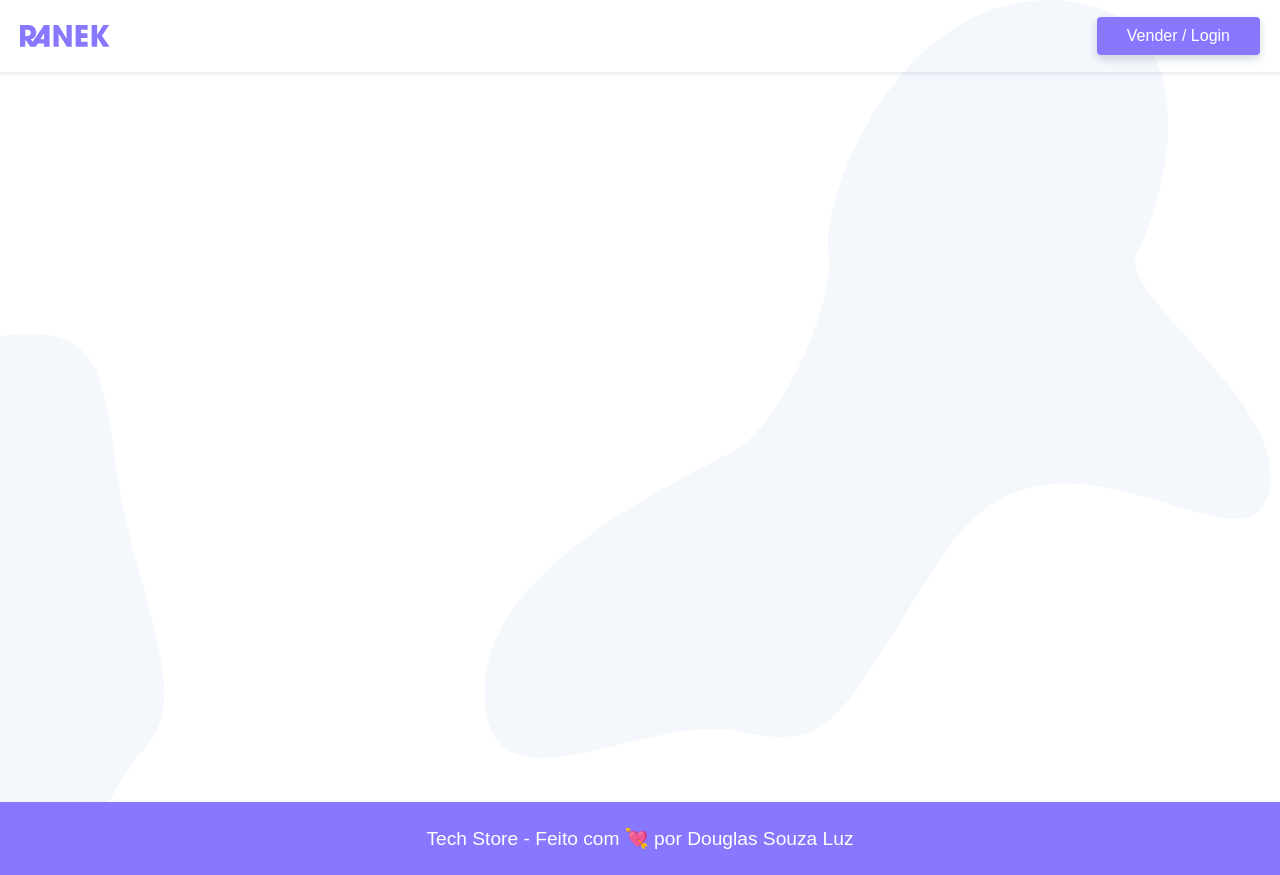
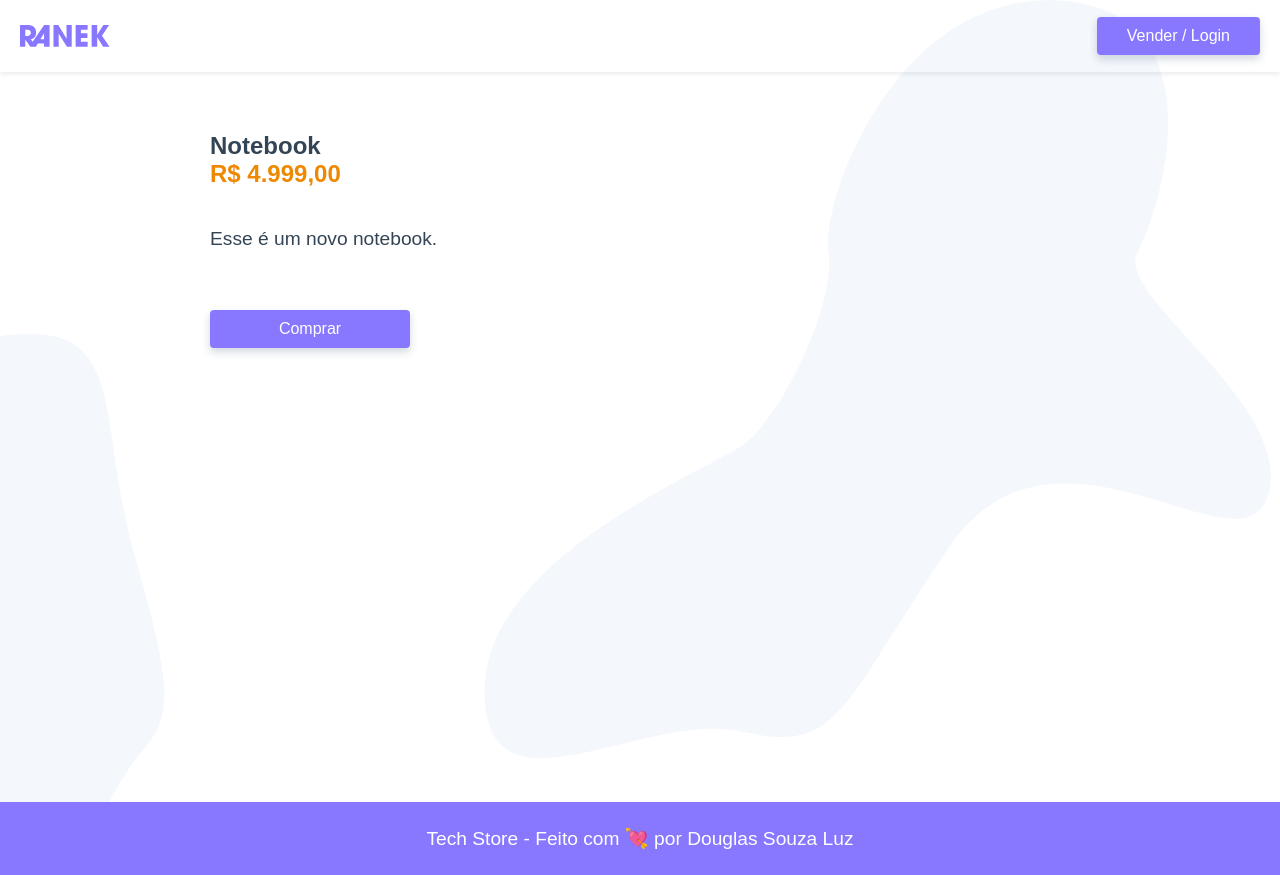
Before and after one commit to dougluz/tech-store, a Vue app: page /produto/notebook in a window 1280 px wide. Built offline with nearby package versions, Linux system fonts and the light colour scheme; data requests are answered from the project's data file.

Commit message:
feat: added a page to show the product details

```diff
--- a/src/components/ProductsList.vue
+++ b/src/components/ProductsList.vue
@@ -4,9 +4,9 @@
       <transition mode="out-in">
         <div class="produtos" v-if="products" key="produtos">
           <div class="produto" v-for="(product, index) in products" :key="index">
-            <router-link to="/">
+            <router-link :to="{ name: 'Produto', params: { id: product.id }}">
               <img v-if="product.fotos" :src="product.fotos[0]" :alt="product.fotos[0].titulo" />
-              <p class="preco">{{ product.preco }}</p>
+              <p class="preco">{{ product.preco | numeroPreco }}</p>
               <h2 class="titulo">{{ product.nome }}</h2>
               <p class="">{{ product.descricao }}</p>
             </router-link>
--- a/src/main.js
+++ b/src/main.js
@@ -1,3 +1,4 @@
+/* eslint-disable no-restricted-globals */
 import Vue from 'vue';
 import LoadingPage from '@/components/LoadingPage.vue';
 import App from './App.vue';
@@ -8,6 +9,17 @@ Vue.config.productionTip = false;
 
 Vue.component('LoadingPage', LoadingPage);
 
+Vue.filter('numeroPreco', (valor) => {
+  const preco = Number(valor);
+  if (!isNaN(preco)) {
+    return preco.toLocaleString('pt-BR', {
+      style: 'currency',
+      currency: 'BRL',
+    });
+  }
+  return 0;
+});
+
 new Vue({
   router,
   store,
--- a/src/router/index.js
+++ b/src/router/index.js
@@ -1,6 +1,7 @@
 import Vue from 'vue';
 import VueRouter from 'vue-router';
-import Home from '../views/Home.vue';
+import Produto from '@/views/Produto.vue';
+import Home from '@/views/Home.vue';
 
 Vue.use(VueRouter);
 
@@ -9,6 +10,12 @@ const routes = [
     path: '/',
     name: 'Home',
     component: Home,
+  },
+  {
+    path: '/produto/:id',
+    name: 'Produto',
+    component: Produto,
+    props: true,
   },
 ];
 
--- /dev/null
+++ b/src/views/Produto.vue
@@ -0,0 +1,68 @@
+<template>
+  <section >
+    <div v-if="product" class="produto">
+      <ul class="fotos" v-if="product.fotos">
+        <li v-for="(foto, index) in products.fotos" :key="index">
+          <img :src="foto.src" :alt="foto.titulo">
+        </li>
+      </ul>
+      <div class="info">
+        <h1>{{ product.nome }}</h1>
+        <p class="preco">{{ product.preco | numeroPreco }}</p>
+        <p class="descricao">{{ product.descricao }}</p>
+        <button class="btn" v-if="product.vendido === 'false'">Comprar</button>
+        <button class="btn" disabled v-else>Produto Vendido</button>
+      </div>
+    </div>
+    <LoadingPage v-else />
+  </section>
+</template>
+
+<script>
+import service from '../services/services';
+
+export default {
+  data: () => ({
+    product: null,
+  }),
+  name: 'Produto',
+  props: ['id'],
+  methods: {
+    getProduct() {
+      service.get(`/produto/${this.id}`).then((response) => {
+        this.product = response.data;
+      });
+    },
+  },
+  created() {
+    this.getProduct();
+  },
+};
+</script>
+
+<style scoped>
+.produto {
+  display: grid;
+  grid-template-columns: 1fr 1fr;
+  gap: 30px;
+  max-width: 900px;
+  padding: 60px 20px;
+  margin: 0 auto;
+}
+
+.preco {
+  color: #e80;
+  font-weight: bold;
+  font-size: 1.5rem;
+  margin-bottom: 40px;
+}
+
+.descricao {
+  font-size: 1.2rem;
+}
+
+.btn {
+  margin-top: 60px;
+  width: 200px;
+}
+</style>
```
